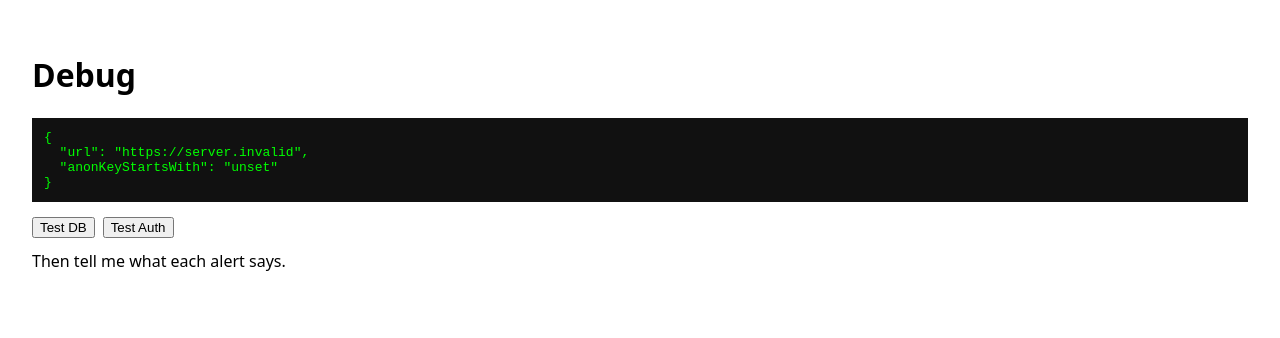
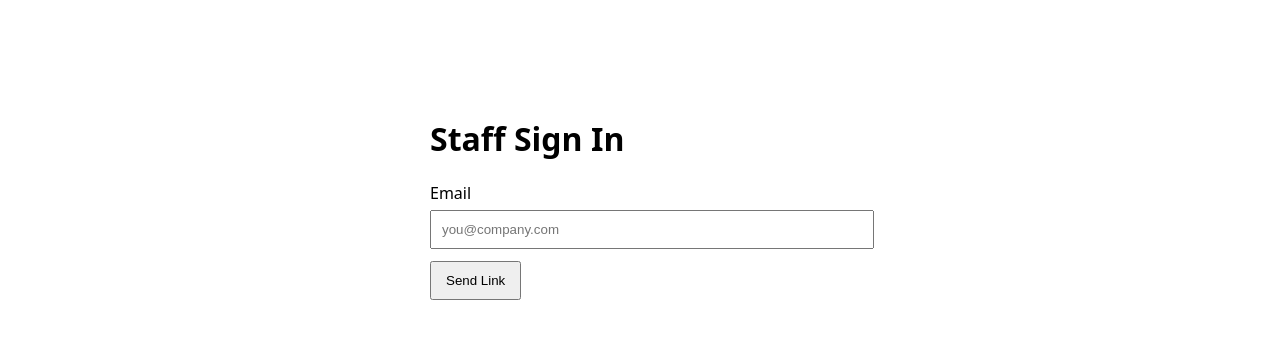
Before and after one commit to rebelribbon/rr-staff, a Next.js app: page /signin in a window 1280 px wide. Shown: the top 338 px of the page. Built offline with nearby package versions, Linux system fonts and the light colour scheme; no server answers.

Commit message:
Update signin.js

```diff
--- a/pages/signin.js
+++ b/pages/signin.js
@@ -1,47 +1,55 @@
-import { getBrowserClient } from "../lib/supabaseBrowser";
+import { useState } from "react";
+import { getBrowserClient } from "@/lib/supabaseBrowser";
 
-export default function Debug() {
+export default function SignIn() {
   const supabase = getBrowserClient();
+  const [email, setEmail] = useState("");
+  const [sent, setSent] = useState(false);
+  const [err, setErr] = useState("");
 
-  async function testDB() {
+  async function sendLink(e) {
+    e.preventDefault();
+    setErr("");
     try {
-      const { data, error } = await supabase.from("orders").select("id").limit(1);
-      alert(error ? `DB error: ${error.message}` : `DB OK. Rows: ${data?.length ?? 0}`);
+      const { error } = await supabase.auth.signInWithOtp({
+        email,
+        options: {
+          emailRedirectTo: "https://rr-staff.vercel.app/staff", // after clicking email link
+        },
+      });
+      if (error) {
+        setErr(error.message);
+      } else {
+        setSent(true);
+      }
     } catch (e) {
-      alert("DB fetch failed: " + (e?.message || String(e)));
-    }
-  }
-
-  async function testAuth() {
-    try {
-      const res = await fetch(
-        `${process.env.NEXT_PUBLIC_SUPABASE_URL}/auth/v1/settings`,
-        { headers: { apikey: process.env.NEXT_PUBLIC_SUPABASE_ANON_KEY } }
-      );
-      if (!res.ok) throw new Error(`HTTP ${res.status}`);
-      await res.json();
-      alert("Auth settings reachable ✅");
-    } catch (e) {
-      alert("Auth settings fetch FAILED ❌: " + (e?.message || String(e)));
+      setErr(e.message);
     }
   }
 
   return (
-    <main style={{ padding: 24, fontFamily: "system-ui" }}>
-      <h1>Debug</h1>
-      <pre style={{ background: "#111", color: "#0f0", padding: 12 }}>
-{JSON.stringify(
-  {
-    url: process.env.NEXT_PUBLIC_SUPABASE_URL,
-    anonKeyStartsWith: process.env.NEXT_PUBLIC_SUPABASE_ANON_KEY?.slice(0, 10)
-  },
-  null,
-  2
-)}
-      </pre>
-      <button onClick={testDB} style={{ marginRight: 8 }}>Test DB</button>
-      <button onClick={testAuth}>Test Auth</button>
-      <p style={{ marginTop: 12 }}>Then tell me what each alert says.</p>
+    <main style={{ maxWidth: 420, margin: "72px auto", padding: 24, fontFamily: "system-ui" }}>
+      <h1>Staff Sign In</h1>
+
+      {sent ? (
+        <p>✅ Check your email for a sign-in link.</p>
+      ) : (
+        <form onSubmit={sendLink}>
+          <label>Email</label>
+          <input
+            type="email"
+            required
+            value={email}
+            onChange={(e) => setEmail(e.target.value)}
+            placeholder="you@company.com"
+            style={{ width: "100%", padding: 10, marginTop: 6, marginBottom: 12 }}
+          />
+          <button type="submit" style={{ padding: "10px 14px" }}>
+            Send Link
+          </button>
+          {err && <p style={{ color: "crimson" }}>{err}</p>}
+        </form>
+      )}
     </main>
   );
 }
```
